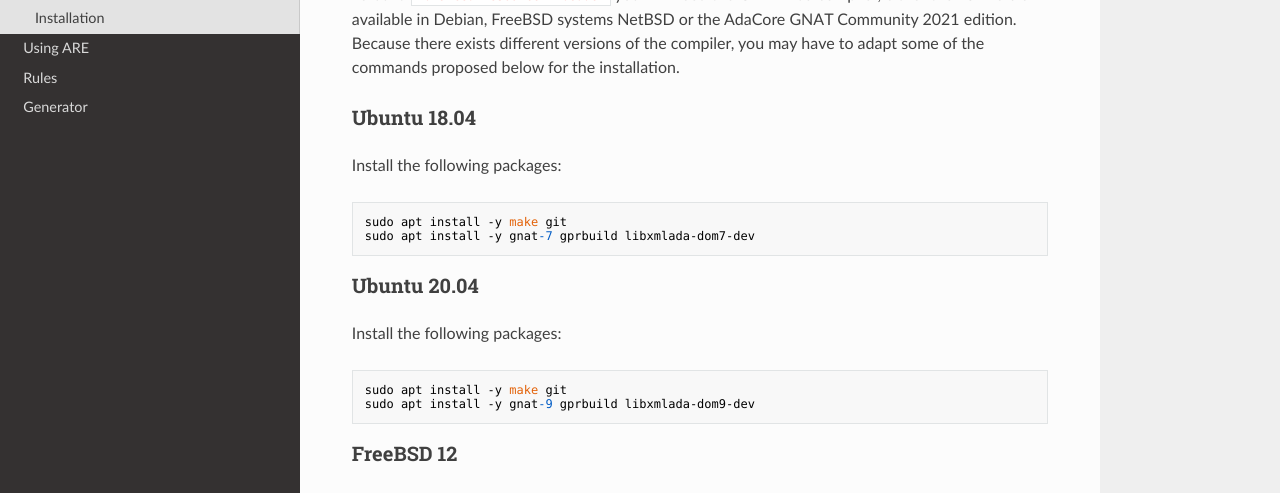
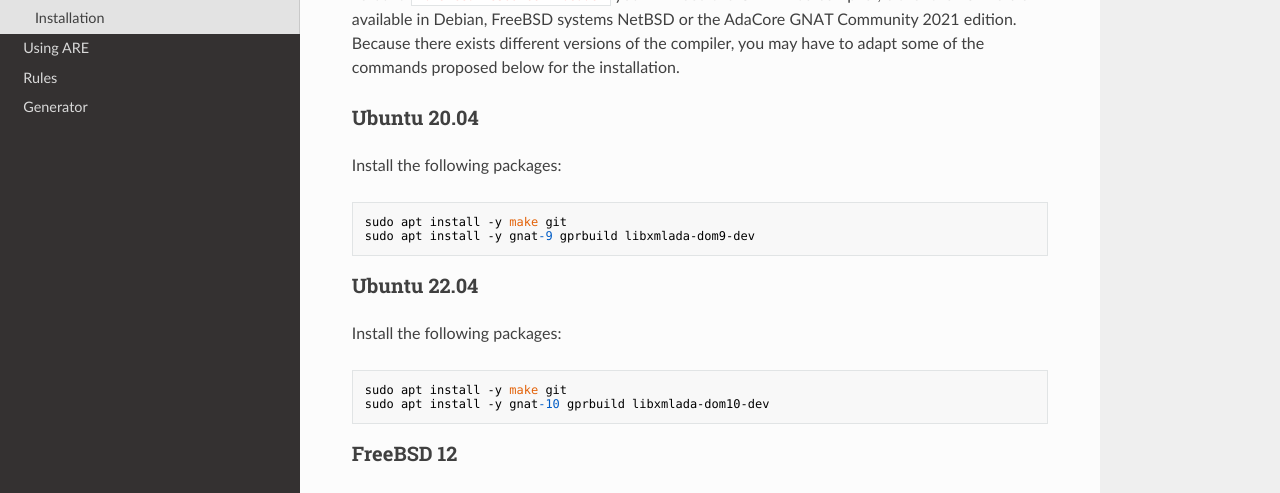
Before and after one commit to stcarrez/resource-embedder, an MkDocs documentation site: the page built from docs/Installation.md, in a window 1280 px wide and 900 px high. Shown: the part 281-774 px from the top of the window. Built offline with MkDocs 1.6.1, drawn with Linux system fonts in a browser that asks for light colours; nearby versions of some CDN libraries.

````diff
--- a/docs/Installation.md
+++ b/docs/Installation.md
@@ -10,20 +10,20 @@ AdaCore GNAT Community 2021 edition.  Because there exists different versions of
 the compiler, you may have to adapt some of the commands proposed below for
 the installation.
 
-### Ubuntu 18.04
-
-Install the following packages:
-```
-sudo apt install -y make git
-sudo apt install -y gnat-7 gprbuild libxmlada-dom7-dev
-```
-
 ### Ubuntu 20.04
 
 Install the following packages:
 ```
 sudo apt install -y make git
 sudo apt install -y gnat-9 gprbuild libxmlada-dom9-dev
+```
+
+### Ubuntu 22.04
+
+Install the following packages:
+```
+sudo apt install -y make git
+sudo apt install -y gnat-10 gprbuild libxmlada-dom10-dev
 ```
 
 ### FreeBSD 12
````
Also changed, not shown: docs/Using.md (+4 -1 lines), 1 other file.
